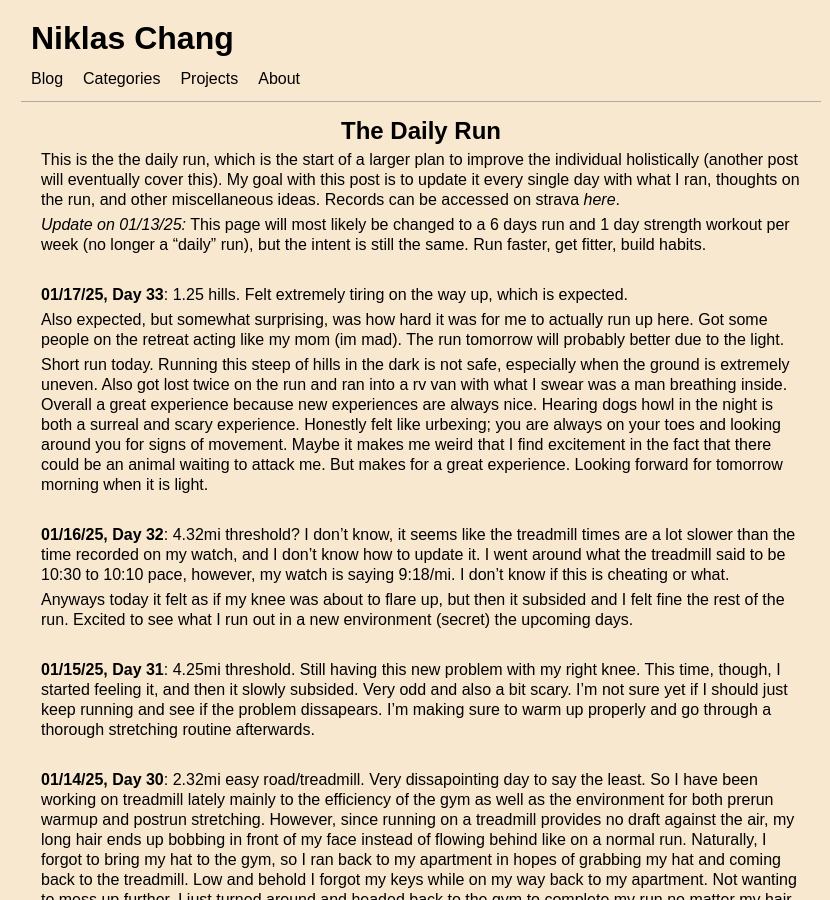
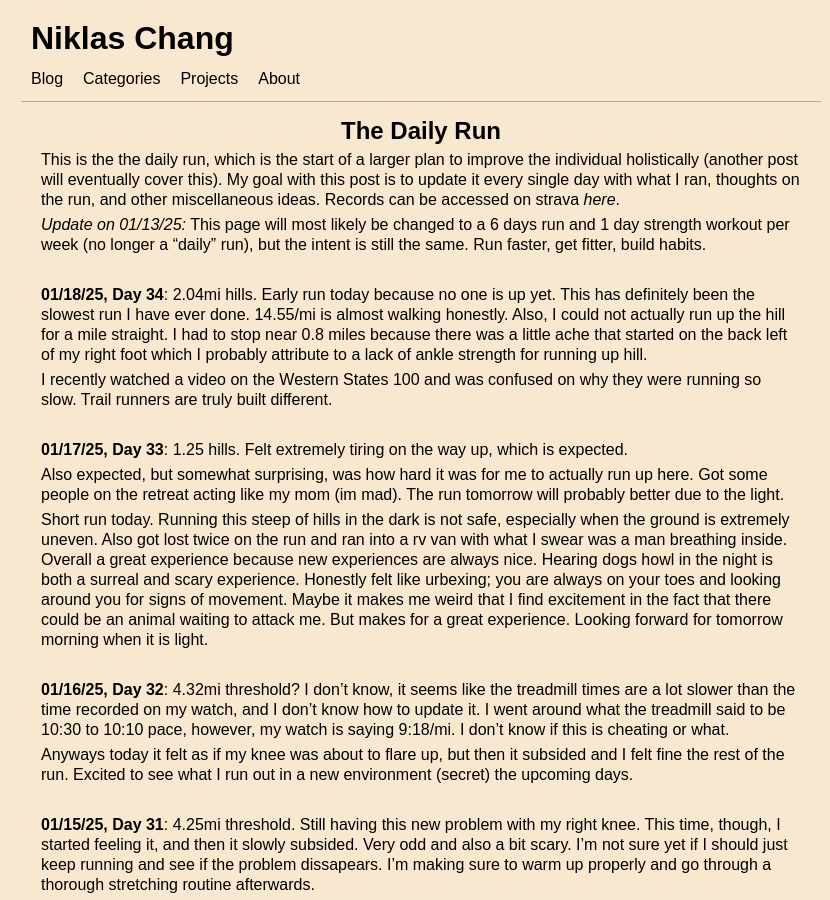
Before and after one commit to Niklichang/niklichang.github.io, a Jekyll site: the page built from _posts/2024-12-02-the-daily-run.md, in a window 1280 px wide and 900 px high. Shown: the whole window, without its empty margins (219-1049 px from the left). Built offline with Jekyll 4.4.1, drawn with Linux system fonts in a browser that asks for light colours; some web fonts are replaced; some of the changed text lies outside the part shown.

Commit message:
34 wowzers

```diff
--- a/_posts/2024-12-02-the-daily-run.md
+++ b/_posts/2024-12-02-the-daily-run.md
@@ -2,13 +2,19 @@
 layout: post
 title:  "The Daily Run"
 date:   2024-12-02
-last_modified_at: 2025-01-17
+last_modified_at: 2025-01-18
 categories: [Running]
 ---
 
 This is the the daily run, which is the start of a larger plan to improve the individual holistically (another post will eventually cover this). My goal with this post is to update it every single day with what I ran, thoughts on the run, and other miscellaneous ideas. Records can be accessed on strava *[here](https://www.strava.com/athletes/117513725)*.
 
 *Update on 01/13/25:* This page will most likely be changed to a 6 days run and 1 day strength workout per week (no longer a "daily" run), but the intent is still the same. Run faster, get fitter, build habits.
+
+<br/>
+
+**01/18/25, Day 34**: 2.04mi hills. Early run today because no one is up yet. This has definitely been the slowest run I have ever done. 14.55/mi is almost walking honestly. Also, I could not actually run up the hill for a mile straight. I had to stop near 0.8 miles because there was a little ache that started on the back left of my right foot which I probably attribute to a lack of ankle strength for running up hill.
+
+I recently watched a video on the Western States 100 and was confused on why they were running so slow. Trail runners are truly built different.
 
 <br/>
 
```
